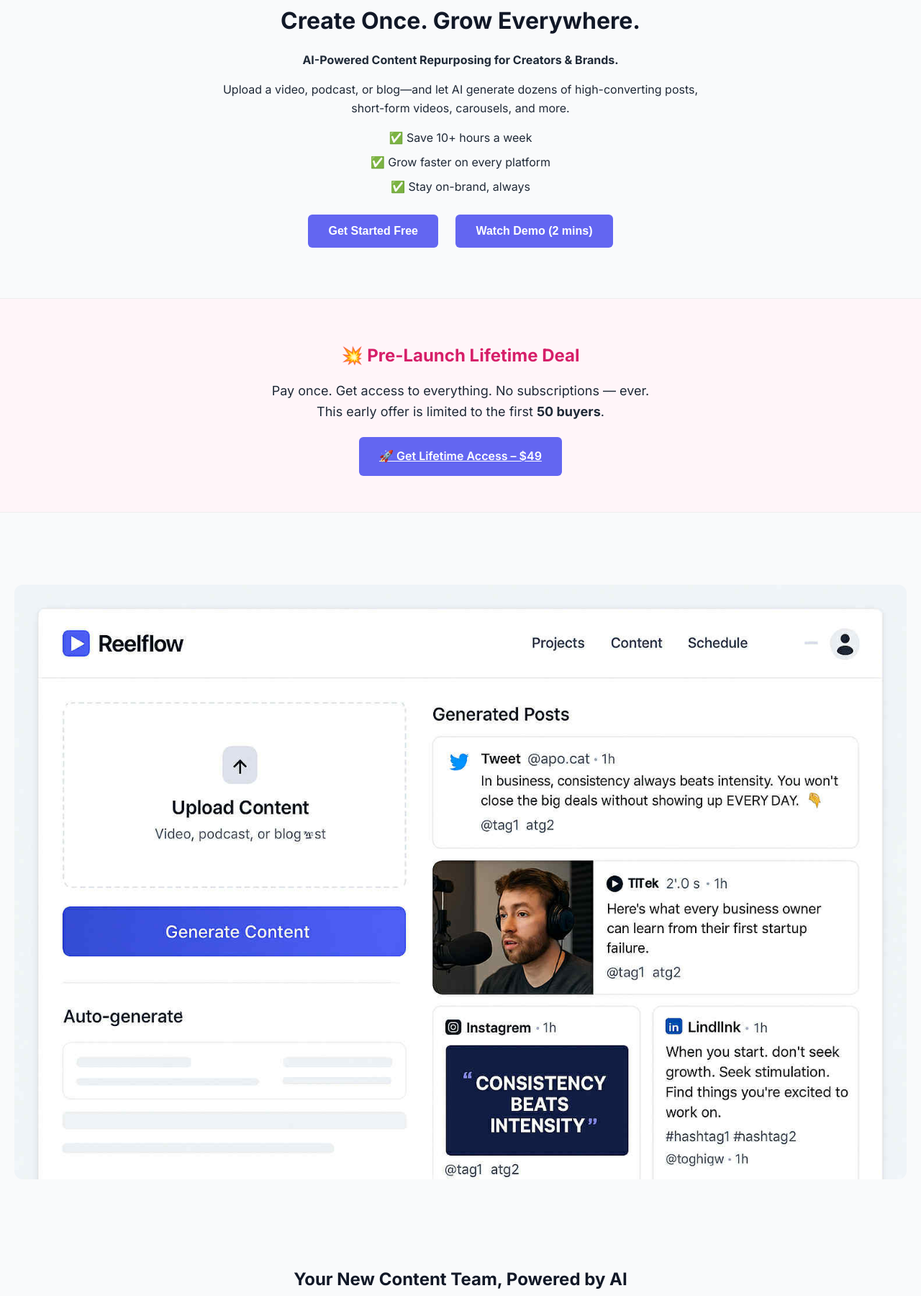
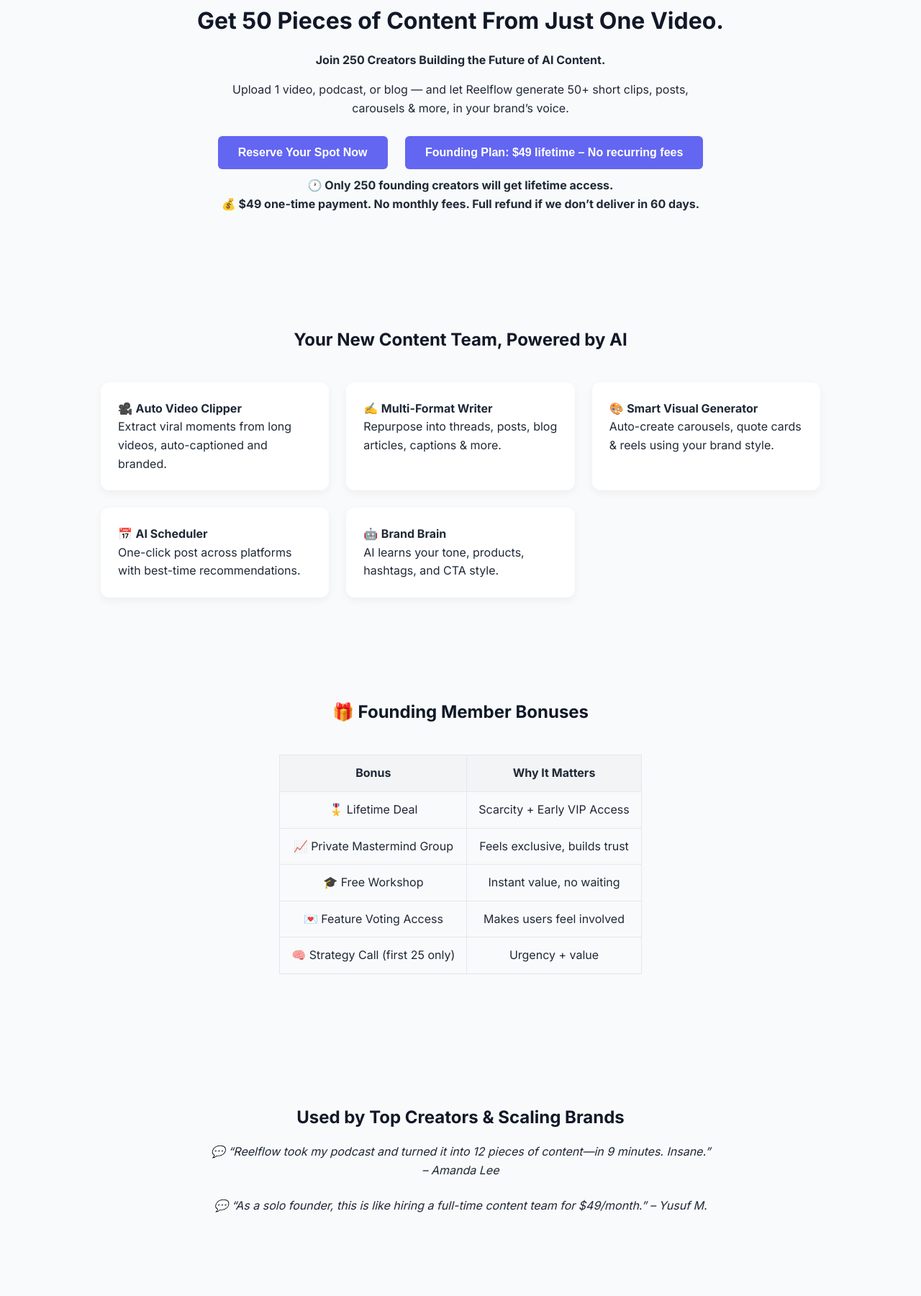
Before and after one commit to salamou-67/reelflow, a plain HTML site: page index.html in a window 1280 px wide. Shown: the part 78-1878 px from the top of the page at 72% size. Drawn offline with Linux system fonts and the light colour scheme.

Commit message:
Update index.html

```diff
--- a/index.html
+++ b/index.html
@@ -111,32 +111,34 @@ margin: 8px 0;
 font-style: italic;
 margin-bottom: 24px;
 }
+
+.bonus-table {
+max-width: 800px;
+margin: 40px auto;
+border-collapse: collapse;
+}
+
+.bonus-table th, .bonus-table td {
+padding: 12px 16px;
+border: 1px solid #E5E7EB;
+}
+
+.bonus-table th {
+background: #F3F4F6;
+}
 </style>
 </head>
 <body>
 
 <header>
-<h1>Create Once. Grow Everywhere.</h1>
-<p><strong>AI-Powered Content Repurposing for Creators & Brands.</strong></p>
-<p>Upload a video, podcast, or blog—and let AI generate dozens of high-converting posts, short-form videos, carousels, and more.</p>
-<ul>
-<li>✅ Save 10+ hours a week</li>
-<li>✅ Grow faster on every platform</li>
-<li>✅ Stay on-brand, always</li>
-</ul>
-<button class="cta">Get Started Free</button>
-<button class="cta">Watch Demo (2 mins)</button>
+<h1>Get 50 Pieces of Content From Just One Video.</h1>
+<p><strong>Join 250 Creators Building the Future of AI Content.</strong></p>
+<p>Upload 1 video, podcast, or blog — and let Reelflow generate 50+ short clips, posts, carousels & more, in your brand’s voice.</p>
+<button class="cta">Reserve Your Spot Now</button>
+<button class="cta">Founding Plan: $49 lifetime – No recurring fees</button>
+<p><strong>🕐 Only 250 founding creators will get lifetime access.<br>💰 $49 one-time payment. No monthly fees. Full refund if we don’t deliver in 60 days.</strong></p>
 </header>
-<section style="background: #fff5f9; padding: 40px 20px; text-align: center; border-top: 1px solid #eee; border-bottom: 1px solid #eee;">
-<h2 style="color: #d61f69;">💥 Pre-Launch Lifetime Deal</h2>
-<p style="font-size: 18px; max-width: 700px; margin: 0 auto;">
-Pay once. Get access to everything. No subscriptions — ever.<br>
-This early offer is limited to the first <strong>50 buyers</strong>.
-</p>
-<a class="cta" href="https://salamou67.gumroad.com/l/jzafo" target="_blank" style="margin-top: 20px; display: inline-block;">🚀 Get Lifetime Access – $49</a>
-</section>
-  <section>
-  <img src="https://github.com/salamou-67/reelflow/blob/main/dashboard%20reelflow.jpg?raw=true" alt="Reelflow UI" style="max-width: 100%; border-radius: 12px; margin: 40px auto; display: block;" />
+
 <section>
 <h2>Your New Content Team, Powered by AI</h2>
 <div class="feature-grid">
@@ -149,10 +151,22 @@ This early offer is limited to the first <strong>50 buyers</strong>.
 </section>
 
 <section>
+<h2>🎁 Founding Member Bonuses</h2>
+<table class="bonus-table">
+<tr><th>Bonus</th><th>Why It Matters</th></tr>
+<tr><td>🎖️ Lifetime Deal</td><td>Scarcity + Early VIP Access</td></tr>
+<tr><td>📈 Private Mastermind Group</td><td>Feels exclusive, builds trust</td></tr>
+<tr><td>🎓 Free Workshop</td><td>Instant value, no waiting</td></tr>
+<tr><td>💌 Feature Voting Access</td><td>Makes users feel involved</td></tr>
+<tr><td>🧠 Strategy Call (first 25 only)</td><td>Urgency + value</td></tr>
+</table>
+</section>
+
+<section>
 <h2>Used by Top Creators & Scaling Brands</h2>
 <div class="testimonial">
-<p class="quote">💬 “Reelflow took my podcast and turned it into 12 pieces of content—in 9 minutes. Insane.” – Amanda Lee, Personal Brand Coach</p>
-<p class="quote">💬 “As a solo founder, this is like hiring a full-time content team for $49/month.” – Yusuf M., SaaS Founder</p>
+<p class="quote">💬 “Reelflow took my podcast and turned it into 12 pieces of content—in 9 minutes. Insane.” – Amanda Lee</p>
+<p class="quote">💬 “As a solo founder, this is like hiring a full-time content team for $49/month.” – Yusuf M.</p>
 </div>
 </section>
 
@@ -178,29 +192,14 @@ This early offer is limited to the first <strong>50 buyers</strong>.
 </ul>
 </section>
 
-<section>
-<h2>Pricing</h2>
-<div class="pricing">
-<table class="pricing-table">
-<tr><th>Plan</th><th>Price</th><th>Includes</th></tr>
-<tr><td>Starter</td><td>$0</td><td>10 content items/mo, 1 brand, limited export</td></tr>
-<tr><td>Creator</td><td>$29/mo</td><td>100 content items, all formats, scheduler</td></tr>
-<tr><td>Pro</td><td>$79/mo</td><td>Unlimited content, brand memory, 3 team seats</td></tr>
-<tr><td>Agency</td><td>$199/mo</td><td>Multi-client, white-label, team dashboard</td></tr>
-</table>
-</div>
-</section>
-
 <section class="final-cta">
-<h2>Stop creating from scratch. Start scaling your brand with AI.</h2>
-<button class="cta">➡️ Try Reelflow Free</button>
-<p>No credit card. Instant results.</p>
+<h2>Become a Founding Creator of Reelflow</h2>
+<p>Join 250 early users building the future of content with AI.</p>
+<p>Lifetime access for $49.<br>Launching soon. Money-back guarantee.</p>
+<a href="https://salamou67.gumroad.com/l/jzafo" style="text-decoration:none;">
+<button class="cta">➡️ Reserve Your Spot Now</button>
+</a>
 </section>
 
 </body>
-<section class="final-cta">
-<h2>Secure Lifetime Access to Reelflow Now</h2>
-<a class="cta" href="https://salamou67.gumroad.com/l/jzafo" target="_blank">💥 I Want This – $49</a>
-<p>No subscription. One-time payment. Instant early access.</p>
-</section>
 </html>
```
